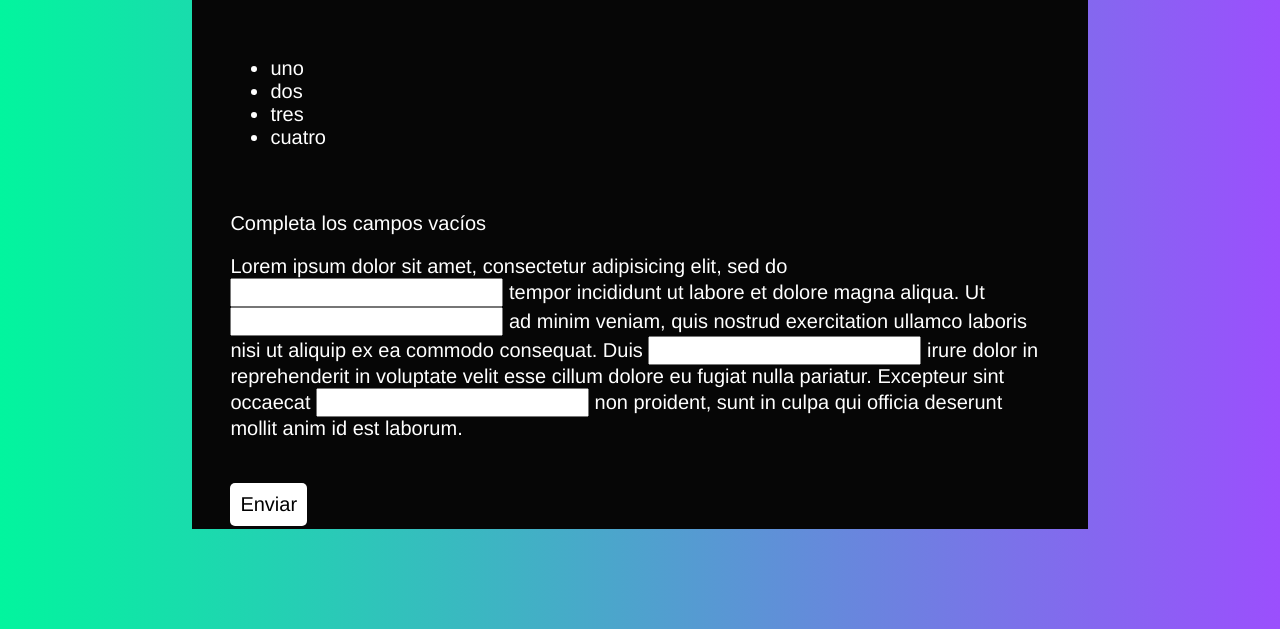
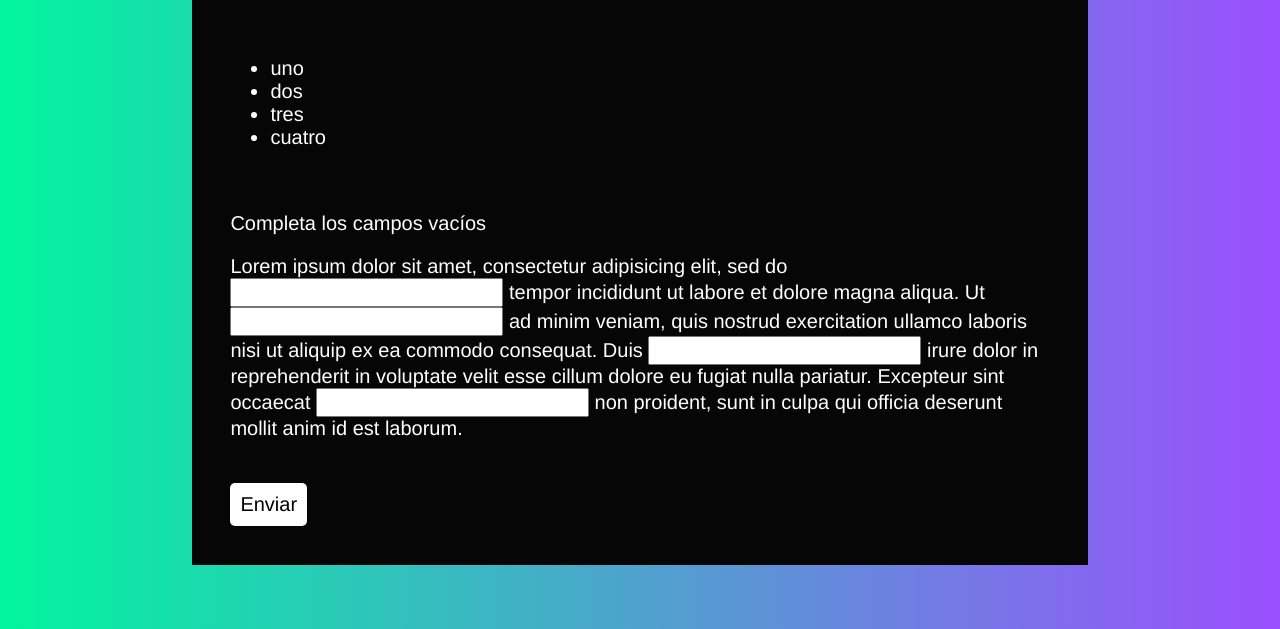
Before and after one commit to flordeciruela/nadies-lee, a plain HTML site: page index.html in a window 1280 px wide. Shown: the part 171-800 px from the top of the page. Drawn offline with Linux system fonts and the light colour scheme.

Commit message:
ajustando footer

```diff
--- a/assets/css/main.css
+++ b/assets/css/main.css
@@ -17,7 +17,7 @@ article {
 	position: relative;
 	margin: 0 auto;
 	width: 70%;
-	height: 35em;
+	height: 100%;
 	background-color: rgba(6, 6, 6, 1);
 	box-sizing: border-box;
 	padding: 3%;
```
